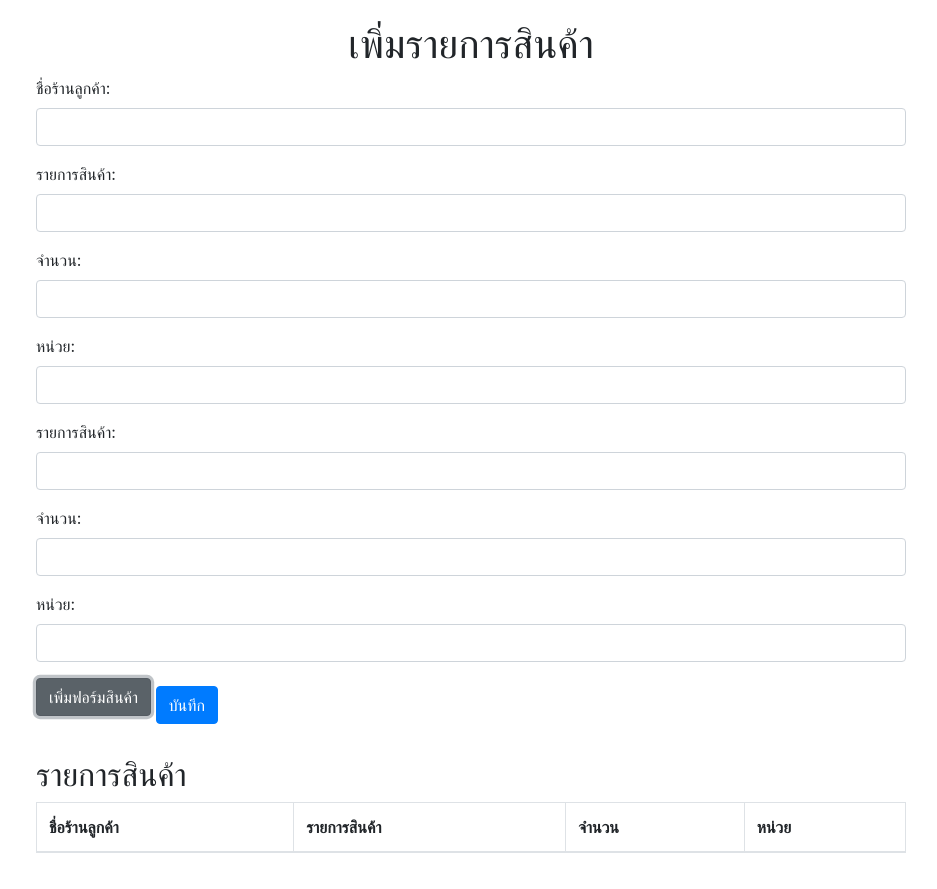
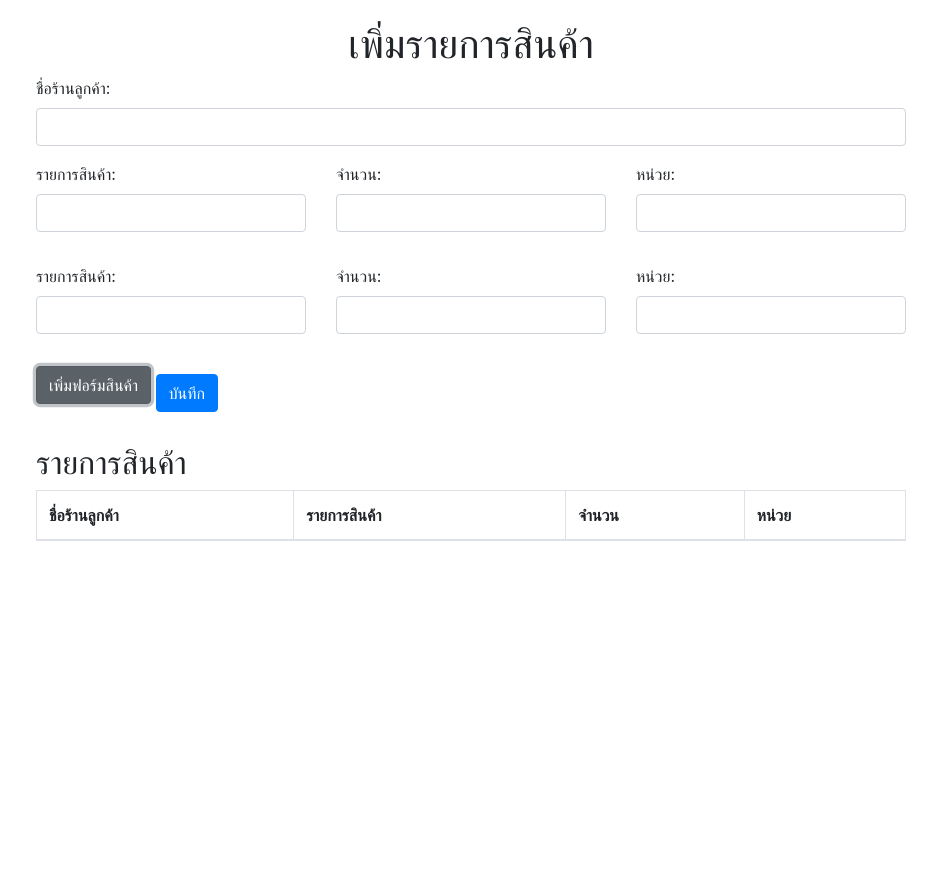
Before and after one commit to nekol3aka/rbsn, a plain HTML site: page saveproduct.html in a window 1280 px wide. Both pictures are taken after a click on the button "เพิ่มฟอร์มสินค้า". Shown: the whole page, without its empty margins (169-1106 px from the left). After the commit the page ends 800 px from the top, so only its background shows below. Drawn offline with nearby package versions, Linux system fonts and the light colour scheme.

Commit message:
Update saveproduct.html

```diff
--- a/saveproduct.html
+++ b/saveproduct.html
@@ -15,6 +15,9 @@
         }
         .table-container {
             margin-top: 20px;
+        }
+        .product-form {
+            margin-bottom: 1rem;
         }
     </style>
     <script>
@@ -90,16 +93,16 @@
         function addProductForm() {
             const formContainer = document.getElementById('product-form-container');
             const formHTML = `
-                <div class="product-form mb-3">
-                    <div class="form-group">
+                <div class="product-form row">
+                    <div class="col-md-4 form-group">
                         <label for="productName">รายการสินค้า:</label>
                         <input type="text" name="productName" class="form-control" required>
                     </div>
-                    <div class="form-group">
+                    <div class="col-md-4 form-group">
                         <label for="quantity">จำนวน:</label>
                         <input type="number" name="quantity" class="form-control" required>
                     </div>
-                    <div class="form-group">
+                    <div class="col-md-4 form-group">
                         <label for="unit">หน่วย:</label>
                         <input type="text" name="unit" class="form-control" required>
                     </div>
@@ -119,17 +122,17 @@
                 <input type="text" id="customerName" name="customerName" class="form-control" required>
             </div>
             <div id="product-form-container">
-                <!-- Dynamic product forms will be added here -->
-                <div class="product-form mb-3">
-                    <div class="form-group">
+                <!-- Initial product form -->
+                <div class="product-form row">
+                    <div class="col-md-4 form-group">
                         <label for="productName">รายการสินค้า:</label>
                         <input type="text" name="productName" class="form-control" required>
                     </div>
-                    <div class="form-group">
+                    <div class="col-md-4 form-group">
                         <label for="quantity">จำนวน:</label>
                         <input type="number" name="quantity" class="form-control" required>
                     </div>
-                    <div class="form-group">
+                    <div class="col-md-4 form-group">
                         <label for="unit">หน่วย:</label>
                         <input type="text" name="unit" class="form-control" required>
                     </div>
```
